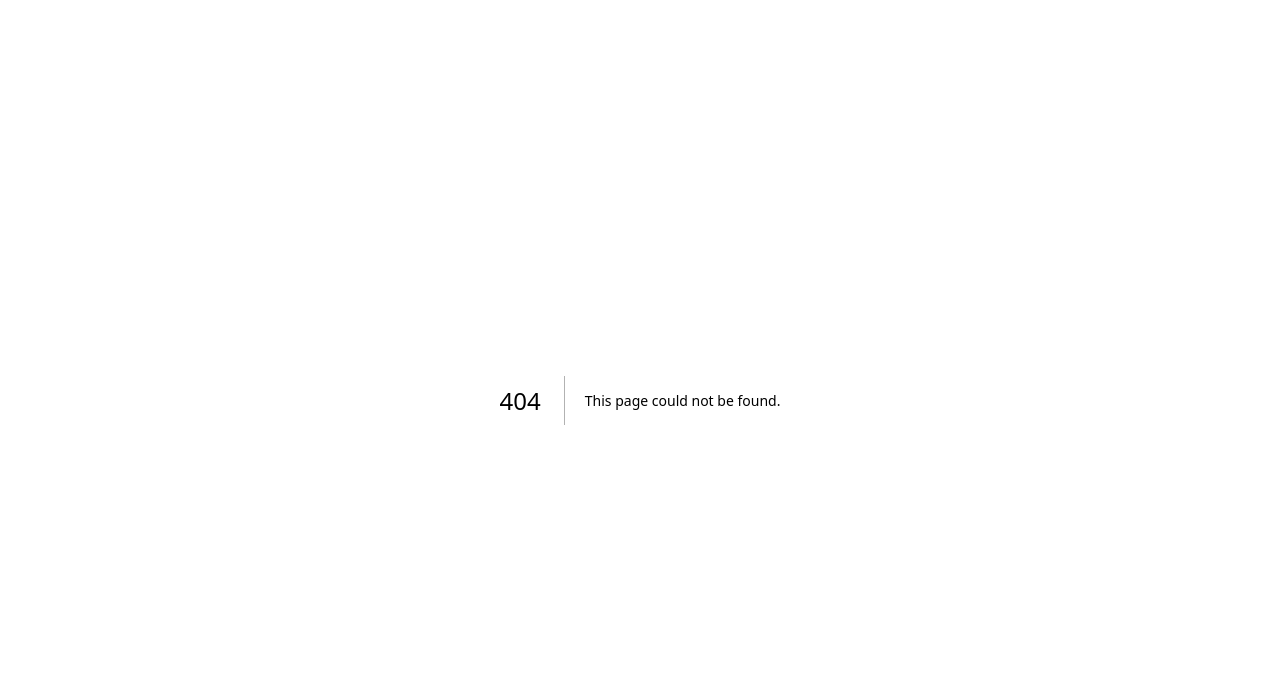
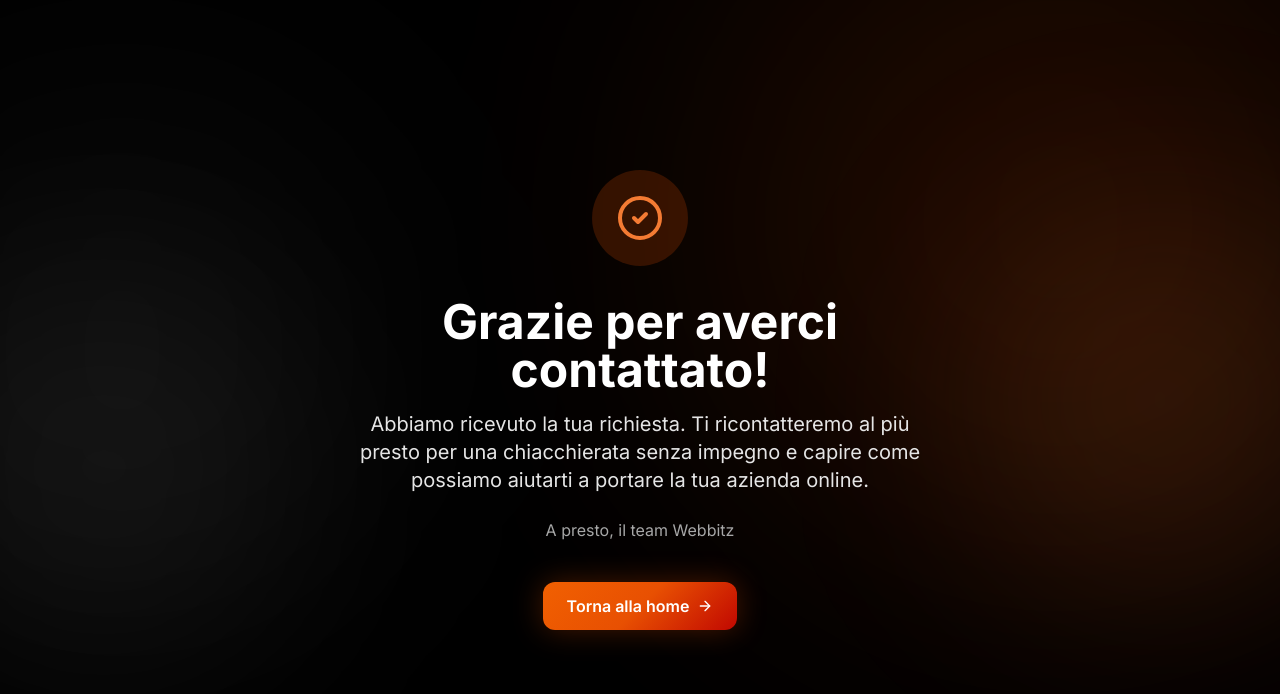
Before and after one commit to WebbitzOfficial/WebbitzLanding, a Next.js app: page /thank-you in a window 1280 px wide. Before the commit this address had no page. Shown: the top 694 px of the page. Built offline with nearby package versions, Linux system fonts and the light colour scheme.

Commit message:
Head e Body

```diff
--- a/src/app/layout.tsx
+++ b/src/app/layout.tsx
@@ -14,9 +14,32 @@ export default function RootLayout({
 }: Readonly<{
   children: React.ReactNode;
 }>) {
+  const gtmScript = `(function(w,d,s,l,i){w[l]=w[l]||[];w[l].push({'gtm.start':
+new Date().getTime(),event:'gtm.js'});var f=d.getElementsByTagName(s)[0],
+j=d.createElement(s),dl=l!='dataLayer'?'&l='+l:'';j.async=true;j.src=
+'https://www.googletagmanager.com/gtm.js?id='+i+dl;f.parentNode.insertBefore(j,f);
+})(window,document,'script','dataLayer','GTM-N9S6GRMS');`;
+
   return (
     <html lang="it" className="scroll-smooth" suppressHydrationWarning>
-      <body className={inter.className} suppressHydrationWarning>{children}</body>
+      <head>
+        {/* Google Tag Manager */}
+        <script dangerouslySetInnerHTML={{ __html: gtmScript }} />
+        {/* End Google Tag Manager */}
+      </head>
+      <body className={inter.className} suppressHydrationWarning>
+        {/* Google Tag Manager (noscript) */}
+        <noscript>
+          <iframe
+            src="https://www.googletagmanager.com/ns.html?id=GTM-N9S6GRMS"
+            height="0"
+            width="0"
+            style={{ display: "none", visibility: "hidden" }}
+          />
+        </noscript>
+        {/* End Google Tag Manager (noscript) */}
+        {children}
+      </body>
     </html>
   );
 }
--- /dev/null
+++ b/src/app/thank-you/page.tsx
@@ -0,0 +1,58 @@
+"use client";
+
+import { motion } from "framer-motion";
+import Link from "next/link";
+import { CheckCircle2, ArrowRight } from "lucide-react";
+
+export default function ThankYouPage() {
+  return (
+    <main className="relative min-h-[100vh] flex flex-col items-center justify-center overflow-hidden bg-gray-900 px-6">
+      {/* Macchie luminose */}
+      <div className="absolute inset-0 z-0 overflow-hidden pointer-events-none">
+        <div
+          className="absolute -top-32 -right-32 w-[700px] h-[700px] rounded-full blur-[140px] opacity-80"
+          style={{ background: "rgba(232, 80, 2, 0.18)" }}
+        />
+        <div
+          className="absolute top-1/2 -translate-y-1/2 -right-20 w-[400px] h-[400px] rounded-full blur-[100px]"
+          style={{ background: "rgba(244, 123, 51, 0.12)" }}
+        />
+        <div
+          className="absolute bottom-1/4 -left-32 w-[500px] h-[500px] rounded-full blur-[130px]"
+          style={{ background: "rgba(255, 255, 255, 0.04)" }}
+        />
+        <div
+          className="absolute top-1/3 -left-24 w-[400px] h-[400px] rounded-full blur-[110px]"
+          style={{ background: "rgba(249, 249, 249, 0.06)" }}
+        />
+      </div>
+
+      <motion.div
+        initial={{ opacity: 0, y: 24 }}
+        animate={{ opacity: 1, y: 0 }}
+        transition={{ duration: 0.6 }}
+        className="relative z-10 text-center max-w-xl"
+      >
+        <div className="w-20 h-20 md:w-24 md:h-24 rounded-full bg-primary-500/20 text-primary-400 flex items-center justify-center mx-auto mb-8">
+          <CheckCircle2 className="w-10 h-10 md:w-12 md:h-12" />
+        </div>
+        <h1 className="text-3xl md:text-4xl lg:text-5xl font-bold text-white mb-4">
+          Grazie per averci contattato!
+        </h1>
+        <p className="text-lg md:text-xl text-gray-200 mb-6 leading-relaxed">
+          Abbiamo ricevuto la tua richiesta. Ti ricontatteremo al più presto per una chiacchierata senza impegno e capire come possiamo aiutarti a portare la tua azienda online.
+        </p>
+        <p className="text-gray-300 text-sm md:text-base mb-10">
+          A presto, il team Webbitz
+        </p>
+        <Link
+          href="/"
+          className="btn-primary inline-flex items-center gap-2 shadow-glow"
+        >
+          Torna alla home
+          <ArrowRight className="w-4 h-4" />
+        </Link>
+      </motion.div>
+    </main>
+  );
+}
--- a/src/components/ContactForm.tsx
+++ b/src/components/ContactForm.tsx
@@ -1,18 +1,20 @@
 "use client";
 
 import { motion } from "framer-motion";
-import { Send } from "lucide-react";
+import { Send, ChevronDown } from "lucide-react";
 import { useState } from "react";
+import { useRouter } from "next/navigation";
 
 export default function ContactForm() {
-  const [status, setStatus] = useState<"idle" | "loading" | "success">("idle");
+  const [status, setStatus] = useState<"idle" | "loading">("idle");
+  const router = useRouter();
 
   const handleSubmit = (e: React.FormEvent) => {
     e.preventDefault();
     setStatus("loading");
-    // Simulate API call
+    // Simulate API call, then redirect to thank-you
     setTimeout(() => {
-      setStatus("success");
+      router.push("/thank-you");
     }, 1500);
   };
 
@@ -43,21 +45,6 @@ export default function ContactForm() {
           viewport={{ once: true }}
           className="bg-gray-800 p-6 md:p-12 rounded-[2rem] border border-gray-600 shadow-premium"
         >
-          {status === "success" ? (
-            <div className="text-center py-12">
-              <div className="w-20 h-20 bg-green-500/20 text-green-400 rounded-full flex items-center justify-center mx-auto mb-6">
-                <Send className="w-10 h-10" />
-              </div>
-              <h3 className="text-2xl font-bold text-white mb-2">Messaggio inviato!</h3>
-              <p className="text-gray-200">Ti ricontatteremo al più presto. Grazie!</p>
-              <button
-                onClick={() => setStatus("idle")}
-                className="mt-8 text-primary-400 font-semibold hover:underline"
-              >
-                Invia un altro messaggio
-              </button>
-            </div>
-          ) : (
           <form onSubmit={handleSubmit} className="space-y-6">
               <div className="grid md:grid-cols-2 gap-6">
                 <div className="space-y-2">
@@ -86,6 +73,33 @@ export default function ContactForm() {
                 </div>
               </div>
 
+              <div className="grid md:grid-cols-2 gap-6">
+                <div className="space-y-2">
+                  <label htmlFor="phone" className="text-sm font-semibold text-gray-200 ml-1">
+                    Numero di telefono
+                  </label>
+                  <input
+                    required
+                    type="tel"
+                    id="phone"
+                    placeholder="+39 333 123 4567"
+                    className="w-full px-5 py-4 rounded-xl border border-gray-600 bg-gray-700 text-white placeholder-gray-500 focus:border-primary-500 focus:ring-4 focus:ring-primary-500/10 outline-none transition-all"
+                  />
+                </div>
+                <div className="space-y-2">
+                  <label htmlFor="email" className="text-sm font-semibold text-gray-200 ml-1">
+                    Email
+                  </label>
+                  <input
+                    required
+                    type="email"
+                    id="email"
+                    placeholder="mario.rossi@azienda.it"
+                    className="w-full px-5 py-4 rounded-xl border border-gray-600 bg-gray-700 text-white placeholder-gray-500 focus:border-primary-500 focus:ring-4 focus:ring-primary-500/10 outline-none transition-all"
+                  />
+                </div>
+              </div>
+
               <div className="space-y-2">
                 <label className="text-sm font-semibold text-gray-200 ml-1">
                   Hai già un sito web?
@@ -107,14 +121,17 @@ export default function ContactForm() {
                 <label htmlFor="goal" className="text-sm font-semibold text-gray-200 ml-1">
                   Qual è il tuo obiettivo principale?
                 </label>
+                <div className="relative">
                   <select
                     id="goal"
-                  className="w-full px-5 py-4 rounded-xl border border-gray-600 bg-gray-700 text-white focus:border-primary-500 focus:ring-4 focus:ring-primary-500/10 outline-none transition-all appearance-none"
+                    className="w-full px-5 py-4 pr-12 rounded-xl border border-gray-600 bg-gray-700 text-white focus:border-primary-500 focus:ring-4 focus:ring-primary-500/10 outline-none transition-all appearance-none"
                   >
                     <option>Avere più clienti</option>
                     <option>Farmi conoscere</option>
                     <option>Vendere online</option>
                   </select>
+                  <ChevronDown className="absolute right-4 top-1/2 -translate-y-1/2 w-5 h-5 text-gray-400 pointer-events-none" />
+                </div>
               </div>
 
               <button
@@ -126,7 +143,6 @@ export default function ContactForm() {
                 <Send className="w-5 h-5" />
               </button>
             </form>
-          )}
         </motion.div>
       </div>
     </section>
```
Lines whose indentation alone changed are shown as unchanged.
